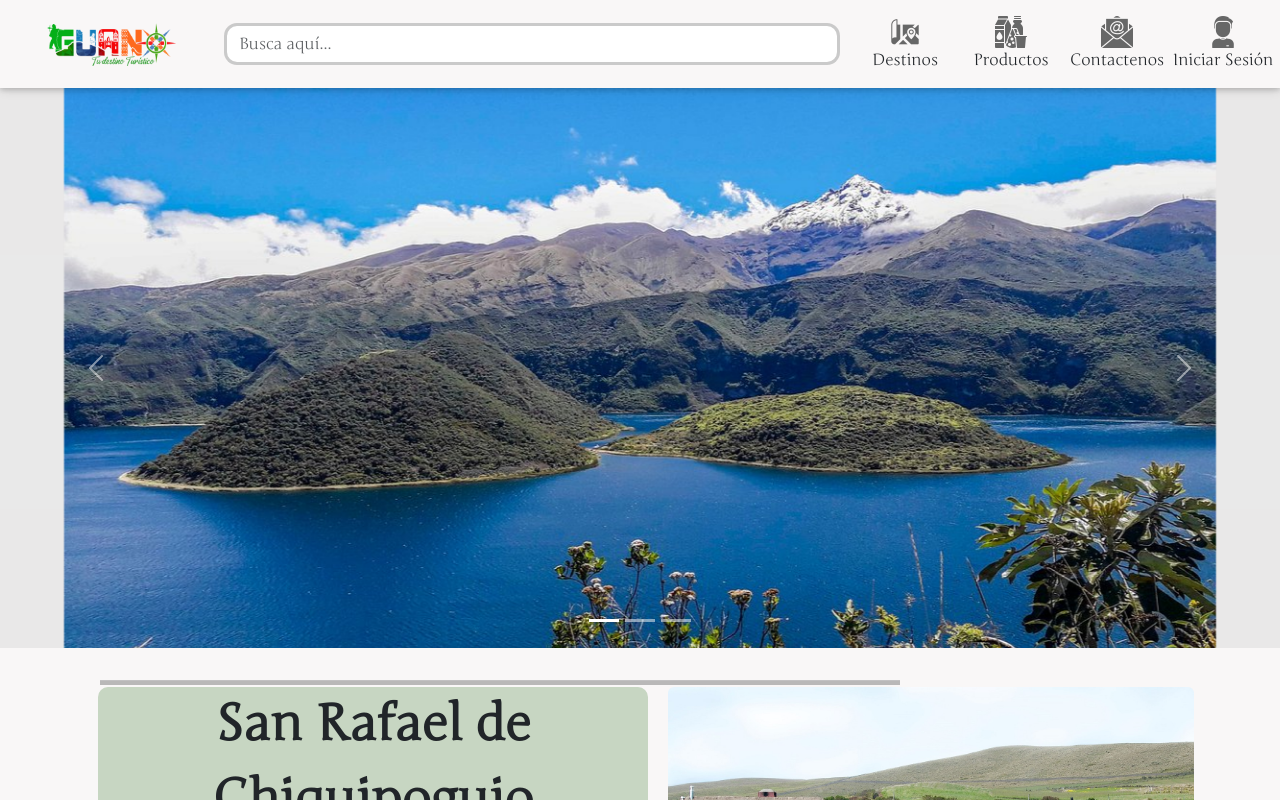
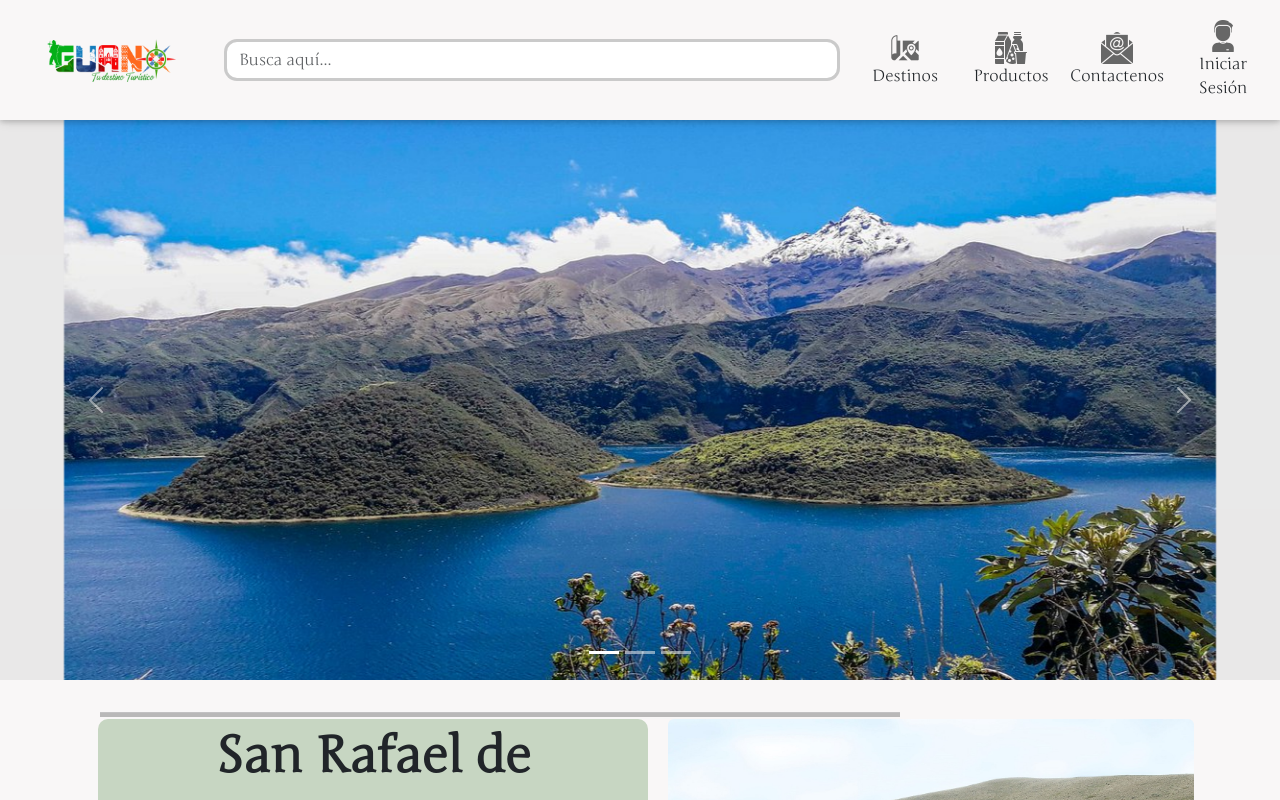
Before and after one commit to JhonnatanJ/Turismo-Guano-Front, an Angular app: page / in a window 1280 px wide. Shown: the top 800 px of the page. Built offline with nearby package versions, Linux system fonts and the light colour scheme.

Commit message:
style(sidebar,header): hover para los navs, y corrección de color  background de sidebar

```diff
--- a/src/app/admin/components/sidebar/sidebar.component.css
+++ b/src/app/admin/components/sidebar/sidebar.component.css
@@ -18,7 +18,8 @@ a.opcion{
 }
 
 .side{
-  background-color: #302e2ed6;
+  background-color: #565656f1;;
+  /* background-color: #302e2ed6; */
   margin: 0px;
   box-shadow: 0 2px 5px 0 rgba(0, 0, 0, .16),
               0 2px 10px 0 rgba(0, 0, 0, .12);
--- a/src/app/shared/pages/header/header.component.css
+++ b/src/app/shared/pages/header/header.component.css
@@ -1,5 +1,6 @@
 
 p{
+  font-size: medium;
   text-decoration: none;
 }
 
@@ -28,3 +29,8 @@ img.carrito{
   width: auto;
   height: 2rem;
 }
+
+.section:hover{
+  border-radius: 15px;
+  background-color: #82b0d988;
+}
--- a/src/app/shared/pages/header/header.component.html
+++ b/src/app/shared/pages/header/header.component.html
@@ -22,34 +22,34 @@
     </div>
 
   <!-- ----------------------------------------------------- SECTIONS -->
-    <div class="col-1 p-0">
-      <div class="p-0 m-0">
+    <div class="col-1 p-0 section">
+      <div class="p-1 m-0">
         <a routerLink="destinos" class="text-decoration-none text-reset">
           <img src="../../../../assets/icons/light/maps.png" alt="destinos" class="carrito">
-          <p class="m-0 text-reset" >Destinos</p>
+          <p class="m-0" >Destinos</p>
         </a>
       </div>
 
     </div>
 
-    <div class="col-1 p-0">
+    <div class="col-1 p-1 section">
       <a routerLink="productos" class="text-decoration-none text-reset">
         <img src="../../../../assets/icons/light/productos.png" alt="productos" class="carrito">
-        <p class="m-0 fw-normal" >Productos</p>
+        <p class="m-0 fw-small" >Productos</p>
       </a>
     </div>
 
-    <div class="col-1 p-0">
+    <div class="col-1 p-1 section">
       <a routerLink="contactenos" class="text-decoration-none text-reset">
         <img src="../../../../assets/icons/light/email.png" alt="contactenos" class="carrito">
-        <p class="m-0 fw-normal" >Contactenos</p>
+        <p class="m-0 fw-small" >Contactenos</p>
       </a>
     </div>
 
-    <div class="col-1 p-0">
+    <div class="col-1 p-1 section">
       <a routerLink="admin" class="text-decoration-none text-reset">
         <img src="../../../../assets/icons/light/usuario.png" alt="home" class="carrito">
-        <p class="m-0 fw-normal" >Iniciar Sesión</p>
+        <p class="m-0 fw-small" >Iniciar Sesión</p>
       </a>
     </div>
 
```
